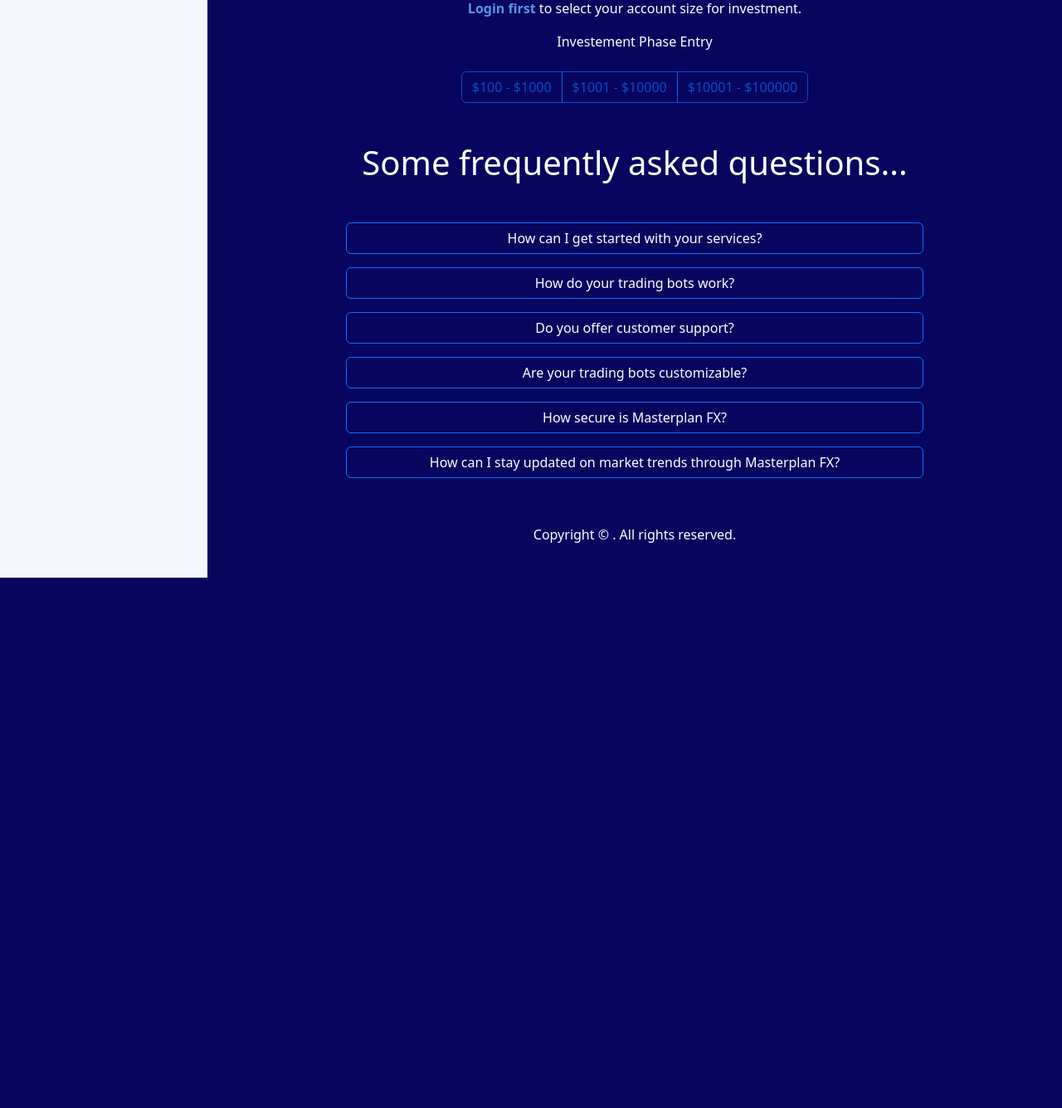
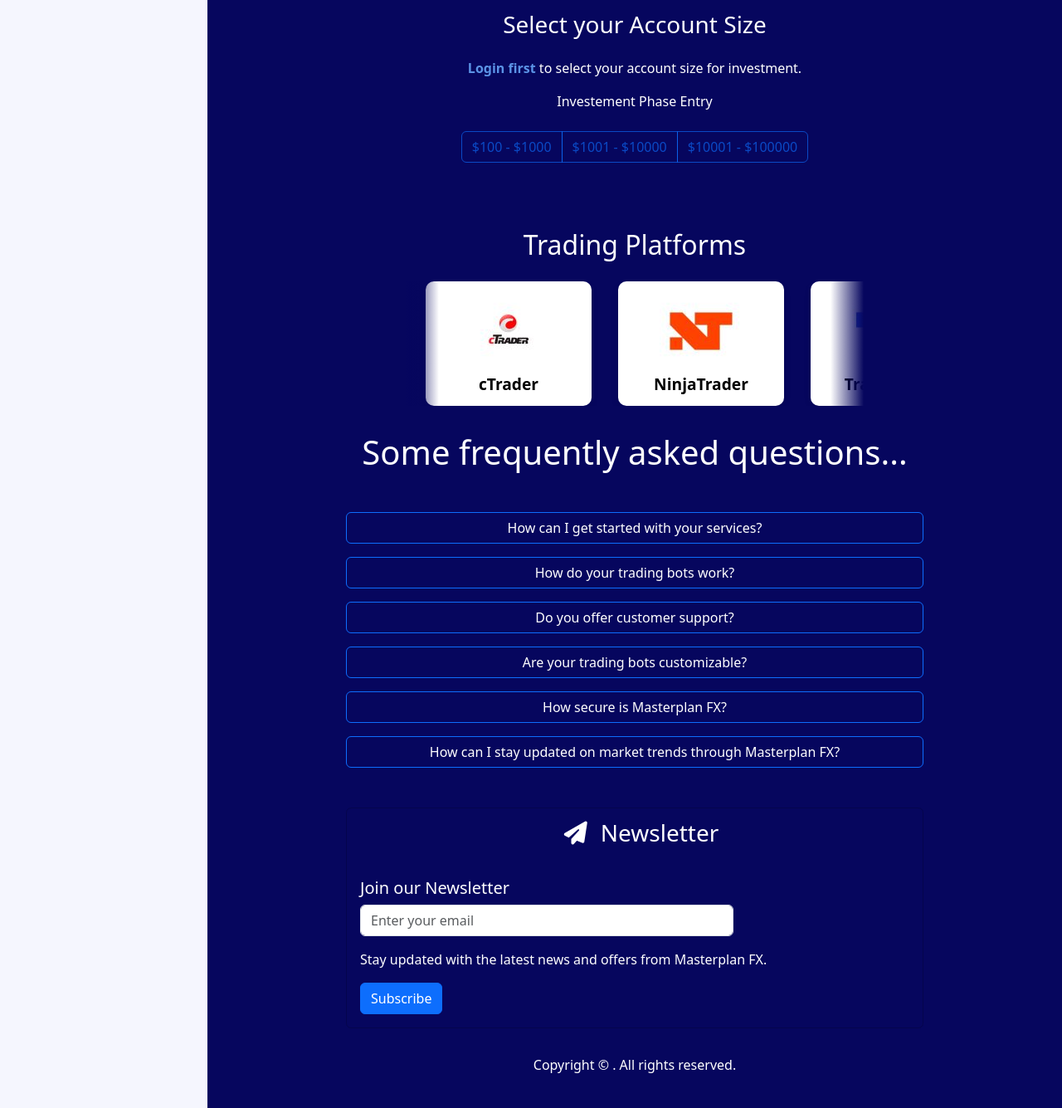
Before and after one commit to Ezekiah3854/thee-plug-trading-website, a Flask app: page / in a window 1280 px wide. Shown: the part 2676-4011 px from the top of the page at 83% size. Before the commit the page ends 3372 px from the top, so only its background shows below. Run offline with Flask 3, Linux system fonts and the light colour scheme.

Commit message:
added some features on the home page

```diff
--- a/static/css/home.css
+++ b/static/css/home.css
@@ -342,6 +342,10 @@
     .d-sm-none {
         display:none !important
     }
+
+    .newsletter_email {
+        width: 450px
+    }
 }
 @media(min-width: 768px) {
     .p-md-3 {
@@ -714,3 +754,73 @@
         flex-direction: row;
     }
 }
+
+
+.platforms-section {
+    position: relative;
+    background-color: transparent;
+    padding: 2rem 0;
+  }
+
+  .slider-mask {
+    position: relative;
+    overflow: hidden;
+  }
+
+  .slider-mask::before,
+  .slider-mask::after {
+    content: "";
+    position: absolute;
+    top: 0;
+    width: 100px;
+    height: 100%;
+    z-index: 5;
+    pointer-events: none;
+  }
+
+  .slider-mask::before {
+    left: 0;
+    background: linear-gradient(to right, rgb(6, 6, 94) 60%, rgba(248, 249, 250, 0));
+  }
+
+  .slider-mask::after {
+    right: 0;
+    background: linear-gradient(to left, rgb(6, 6, 94) 60%, rgba(248, 249, 250, 0));
+  }
+
+  .slider-track {
+    display: flex;
+    width: calc(200px * 12);
+    animation: scroll 20s linear infinite;
+  }
+
+  .platform-box {
+    width: 200px;
+    height: 150px;
+    margin: 0 1rem;
+    background: #fff;
+    border-radius: 10px;
+    box-shadow: 0 4px 8px rgba(0,0,0,0.1);
+    display: flex;
+    align-items: center;
+    justify-content: center;
+    flex-direction: column;
+    font-weight: bold;
+    font-size: 1.2rem;
+    color: black;
+    flex-shrink: 0;
+  }
+
+  @keyframes scroll {
+    from {
+      transform: translateX(0);
+    }
+    to {
+      transform: translateX(-50%);
+    }
+  }
+
+  .slider-wrapper {
+    display: flex;
+    width: 100%;
+  }
--- a/templates/home.html
+++ b/templates/home.html
@@ -119,20 +119,26 @@
 		    <div class="container-xl">
 			    <main role="main" class="pb-3">
 					{% block content%}
-						<section class="container text-center" id="home_container">
+
+
+						<section class="hero-section container text-center" id="home_container">
 							<h1 class="mb-4">Built by Traders <br>
-								<i class="fa-solid fa-arrow-right"></i> for Traders</h1>
+								<i class="fa-solid fa-arrow-right"></i> for Traders
+							</h1>
 							<span>Join over 50,000 investors worldwide <br> You invest, we trade on your behalf and return on investment is guaranteed.</span><br><br><br>
 							<span style="margin-top: 2em;">Trade like never before in Masterplan FX.</span><br>
 
 							<a href="#account-size"><button type="button" class="btn btn-outline-primary mt-4">Buy Challenge </button></a><br>
-							<a href="https://www.instagram.com/theeplug_ke?igsh=YzljYTk1ODg3Zg=="><button type="button" class="btn btn-primary mt-4"><i class="fa-brands fa-instagram me-2"></i>Join us on instagram</button></a>
-
+							<a href="https://www.instagram.com/theeplug_ke?igsh=YzljYTk1ODg3Zg==">
+								<button type="button" class="btn btn-primary mt-4 mb-5">
+									<i class="fa-brands fa-instagram me-2"></i>Join us on Instagram
+								</button>
+							</a>
 						</section>
 
 						<section>
 							<div class="class-container bg-transparent">
-								<div class="container text-center mt-5">
+								<div class="container text-center mt-2">
 									<h2 class="mb-4">Why choose us?</h2>
 									<p>We are a team of experienced traders who have developed a platform that is designed to help you succeed in the world of trading. Our platform is user-friendly, secure, and offers a wide range of features to help you make informed trading decisions.</p>
 									<div class="why_us_container">
@@ -223,6 +229,47 @@
 
 						</section>
 
+
+					<!-- Trading Platforms Section -->
+					<section class="platforms-section">
+						<div class="container-fluid">
+						<h2 class="text-center mb-4">Trading Platforms</h2>
+						<div class="slider-mask">
+							<div class="slider-wrapper">
+							<div class="slider-track">
+								<!-- Repeat items twice for seamless loop -->
+								<div class="platform-box">
+									<img src="../static/img/MT4.jpg" alt="">MT4</div>
+								<div class="platform-box">
+									<img src="../static/img/MT5.jpg" alt="">MT5</div>
+								<div class="platform-box">
+									<img src="../static/img/cTrader.jpg" alt="">cTrader</div>
+								<div class="platform-box">
+									<img src="../static/img/ninjatrader.jpg" alt="">NinjaTrader</div>
+								<div class="platform-box">
+									<img src="../static/img/tradingview.jpg" alt="">TradingView</div>
+								<div class="platform-box">
+									<img src="../static/img/etoro.jpg" alt="">eToro</div>
+
+								<div class="platform-box">
+									<img src="../static/img/MT4.jpg" alt="">MT4</div>
+								<div class="platform-box">
+									<img src="../static/img/MT5.jpg" alt="">MT5</div>
+								<div class="platform-box">
+									<img src="../static/img/cTrader.jpg" alt="">cTrader</div>
+								<div class="platform-box">
+									<img src="../static/img/ninjatrader.jpg" alt="">NinjaTrader</div>
+								<div class="platform-box">
+									<img src="../static/img/tradingview.jpg" alt="">TradingView</div>
+								<div class="platform-box">
+									<img src="../static/img/etoro.jpg" alt="">eToro</div>
+							</div>
+							</div>
+						</div>
+						</div>
+					</section>
+
+
 						<section class="mb-4">
 							<h1 class="text-center mb-5">Some frequently asked questions...</h1>
 							<p class="text-center w-3/4">
@@ -288,6 +335,18 @@
 
 						</section>
 
+						<section class="mt-5" >
+							<div class="card" style="width: 100%; background: transparent; color: #fff;">
+								<h3 class="text-center"><i class="fa-solid fa-paper-plane p-md-3"></i>Newsletter</h3>
+								<div class="card-body">
+								  <h5 class="card-title">Join our Newsletter</h5>
+								  <input type="email" placeholder="Enter your email" class="newsletter_email form-control mb-3" aria-label="Email">
+								  <p class="card-text">Stay updated with the latest news and offers from Masterplan FX.</p>
+								  <a href="#" class="btn btn-primary">Subscribe</a>
+								</div>
+							  </div>
+						</section>
+
 					{% endblock%}
 				</main>
 
```
Also changed, not shown: other parts of static/css/home.css (+36 -0 lines), static/img/MT4.jpg (added), static/img/MT5.jpg (added), static/img/cTrader.jpg (added), static/img/etoro.jpg (added), static/img/glow-background.jpg (added), static/img/ninjatrader.jpg (added), static/img/tradingview.jpg (added).
